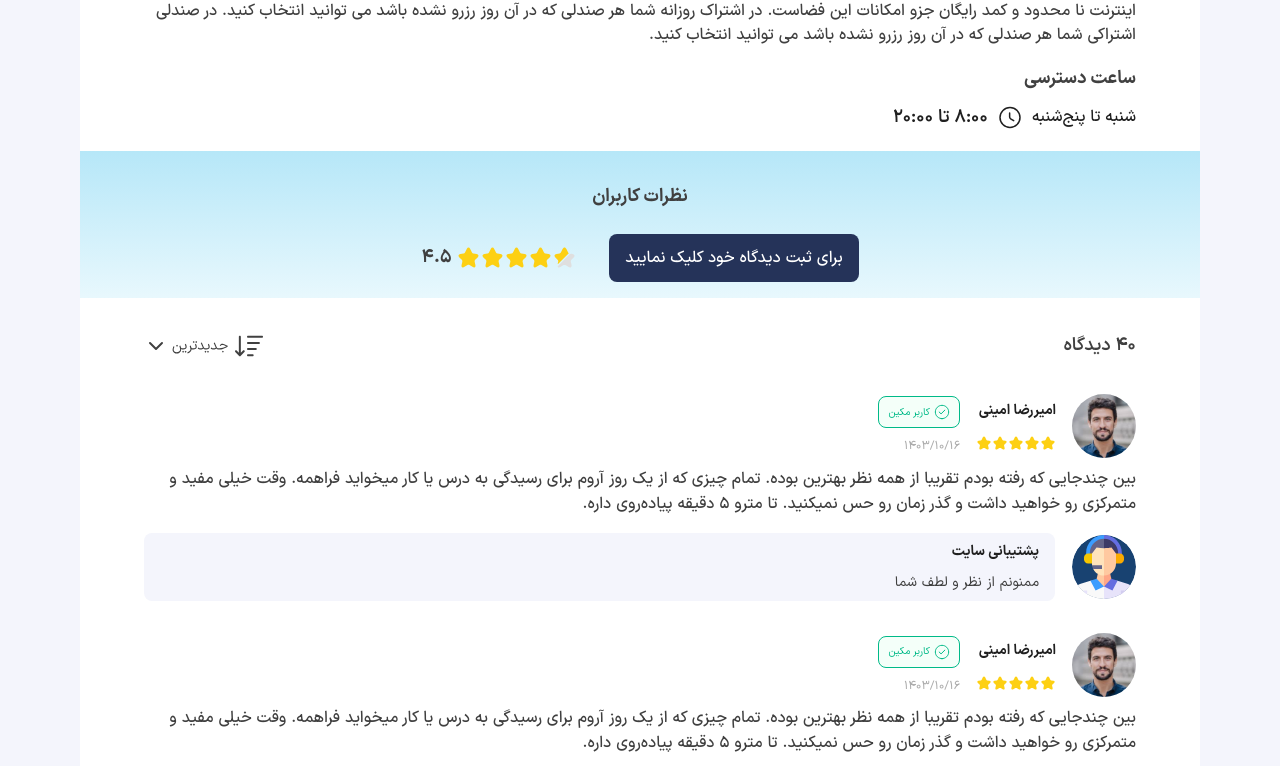
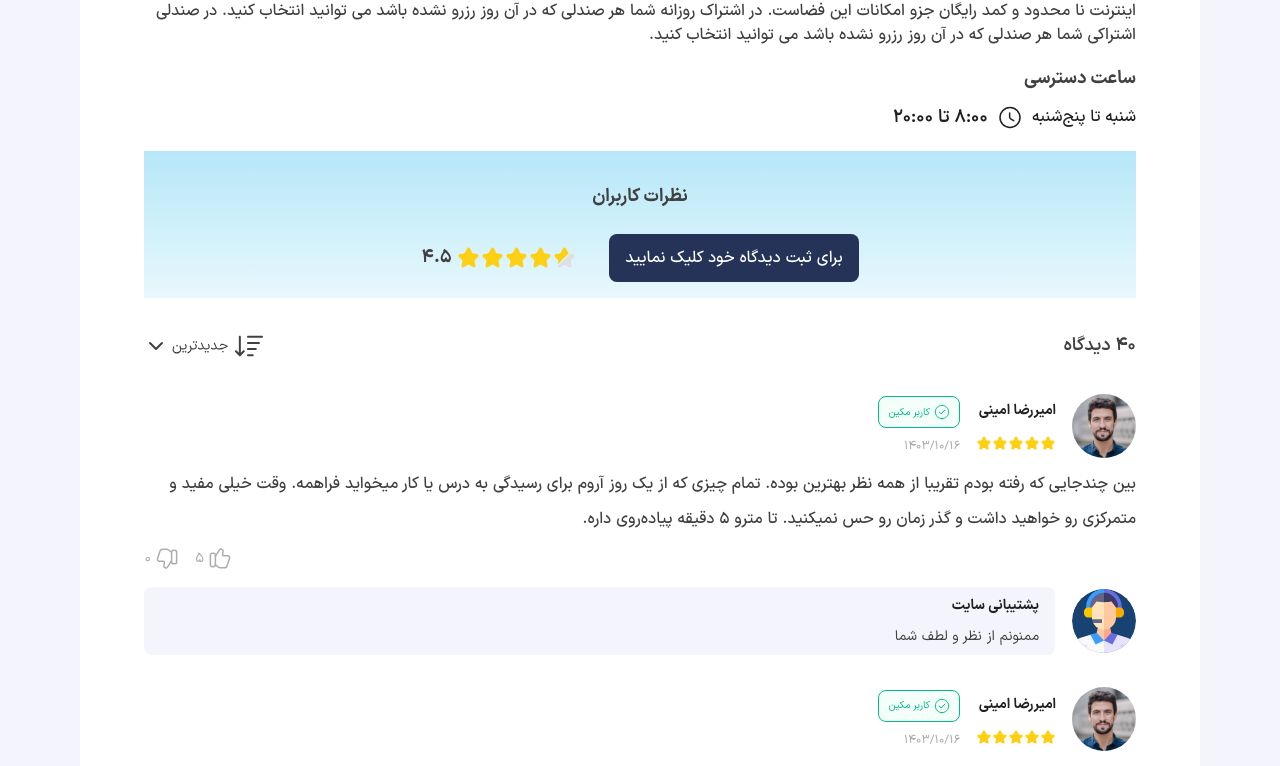
Before and after one commit to ManiAtaei/makeen-coworking-space, a Next.js app: page /chair-service-detail in a window 1280 px wide. Shown: the part 1077-1843 px from the top of the page. Built offline with nearby package versions, Linux system fonts and the light colour scheme.

Commit message:
add icon

```diff
--- a/src/app/globals.css
+++ b/src/app/globals.css
@@ -51,3 +51,7 @@
   font-family: "x-ultraLight";
   src: url("/fonts/IRANSansXFaNum/IRANSansXFaNum-UltraLight.ttf") format("truetype");
 }
+
+html {
+  scrollbar-width: thin;
+}
--- a/src/components/comment-section/Comment.tsx
+++ b/src/components/comment-section/Comment.tsx
@@ -61,9 +61,13 @@ export default function Comment() {
                   </span>
                 </div>
               </div>
-              <p className="text-[13.4px] md:text-[14.5px] xl:text-[16px] xl:font-xmedium font-xregular leading-[25.2px] mt-[9px] text-[#404040]">
+              <p className="text-[13.4px] md:text-[14.5px] xl:text-[16px] xl:font-xmedium font-xregular leading-[25.2px] mt-[9px] xl:leading-[35.2px] text-[#404040]">
                 {item.text}
               </p>
+              <div className="flex item-center justify-end pt-[9px] gap-4">
+                <img src="/iconLanding/Like.svg" alt="img" />
+                <img src="/iconLanding/Dislike.svg" alt="img" />
+              </div>
               {commentAdmin.map((item2) => (
                 <div key={item2.id} className="flex items-center py-4">
                   <img src={item2.image} alt="img" />
--- a/src/components/reservColumn/ReversColumn.tsx
+++ b/src/components/reservColumn/ReversColumn.tsx
@@ -2,7 +2,7 @@ import React from "react";
 
 export default function ReversColumn() {
   return (
-    <div className="bg-white pt-5">
+    <div className="bg-white pt-5 lg:px-16">
       <div className="bg-gradient-to-b from-[#B6E7F8] to-[#E8F8FD] flex flex-col items-center py-4 gap-4">
         <h1 className="text-[#404040] text-[16px] font-xbold pt-4 lg:text-[18px]">
           نظرات کاربران
```
Also changed, not shown: public/iconLanding/Dislike.svg (added), public/iconLanding/Like.svg (added).
